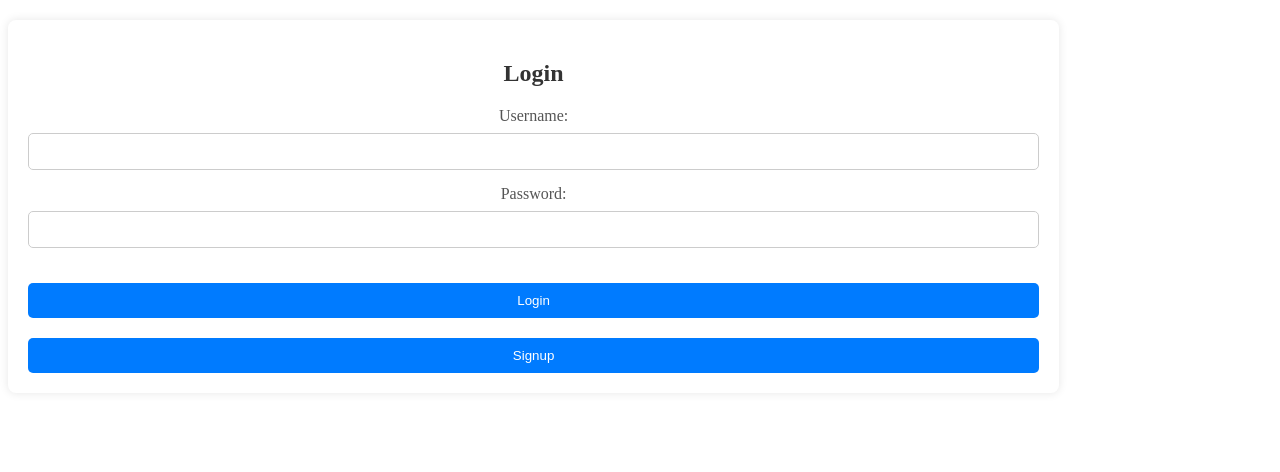
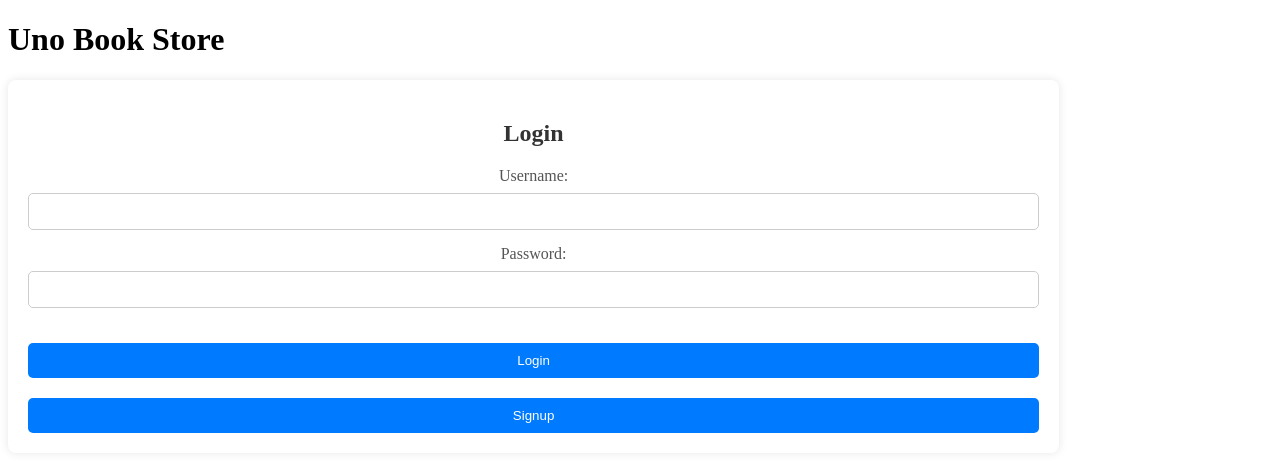
Before and after one commit to TrevinKotinek/CCGroupProject, an Angular app in the folder book-tables/: page /login in a window 1280 px wide. Shown: the top 472 px of the page. Built offline with nearby package versions, Linux system fonts and the light colour scheme.

Commit message:
updated the login module

```diff
--- a/book-tables/src/app/app-routing.module.ts
+++ b/book-tables/src/app/app-routing.module.ts
@@ -15,7 +15,8 @@ const routes:Routes = [
     {path:'all-books', component:AllBooksComponent},
     {path:'description', component:DescPageComponent},
     {path:'review/:', component:BookReviewComponent},
-    {path:'create-review/:', component:CreateReviewComponent}
+    {path:'create-review/:', component:CreateReviewComponent},
+    {path:'header', component:Headers}
 ]
 
 @NgModule({
--- a/book-tables/src/app/app.component.html
+++ b/book-tables/src/app/app.component.html
@@ -1,12 +1,2 @@
-<div id="header">
-    <div id="logout" *ngIf="userId">
-      Welcome, User ID: {{ userId }}!
-      <div id ="button">
-        <button (click)="logout()">Logout</button>
-      </div>
-    </div>
-    <div *ngIf="!userId">
-      <!-- Display login or registration links -->
-    </div>
-</div>
+<app-header></app-header>
 <router-outlet></router-outlet>
--- a/book-tables/src/app/app.component.ts
+++ b/book-tables/src/app/app.component.ts
@@ -1,13 +1,4 @@
-import { HttpClient, HttpHeaders } from '@angular/common/http';
-import { Component, HostListener } from '@angular/core';
-import { FormBuilder } from '@angular/forms';
-import { Router } from '@angular/router';
-
-const authToken = localStorage.getItem('token')
-const headers = new HttpHeaders({
-  'Content-Type': 'application/json',
-  'Authorization': `Token ${authToken}`
-  });
+import { Component } from '@angular/core';
 
 
 @Component({
@@ -16,32 +7,5 @@ const headers = new HttpHeaders({
   styleUrls: ['./app.component.css']
 })
 export class AppComponent {
-  @HostListener("window:onbeforeunload",["$event"])
-    clearLocalStorage(){
-        localStorage.clear();
-  }
-
   title = 'book-tables';
-  userId: string | null = null;
-
-  constructor(private http: HttpClient, private router: Router){}
-
-  ngOnInit(): void {
-    this.userId = localStorage.getItem('username')
-  }
-
-  logout():void{
-    this.userId = null
-    localStorage.clear();
-    const username = this.userId;
-    this.http.post('http://localhost:8000/api/account/logout/', {username}, {headers})
-      .subscribe((response: any) => {
-        this.router.navigate(['/login']);
-      }, (error) => {
-        console.error('Logout failed:', error);
-        // Handle login error, show a message, etc.
-      });
-
-
-  }
 }
--- a/book-tables/src/app/app.module.ts
+++ b/book-tables/src/app/app.module.ts
@@ -14,6 +14,7 @@ import { CreateReviewComponent } from './create-review/create-review.component';
 import { FormsModule, ReactiveFormsModule } from '@angular/forms';
 import { SignupComponent } from './signup/signup.component';
 import { LoginComponent } from './login/login.component';
+import { HeaderComponent } from './header/header.component';
 
 
 @NgModule({
@@ -24,7 +25,8 @@ import { LoginComponent } from './login/login.component';
     BookReviewComponent,
     CreateReviewComponent,
     SignupComponent,
-    LoginComponent
+    LoginComponent,
+    HeaderComponent
   ],
   imports: [
     BrowserModule,
--- /dev/null
+++ b/book-tables/src/app/header/header.component.html
@@ -0,0 +1,17 @@
+<div id="header">
+    <div id="logout" *ngIf="hasUser()">
+        <h1>
+            Uno Book Store
+        </h1>
+
+        <div id ="button">
+        Welcome, User ID: {{ userId }}!
+        <button (click)="logout()">Logout</button>
+        </div>
+    </div>
+    <div *ngIf="!hasUser()">
+        <h1>
+            Uno Book Store
+        </h1>
+    </div>
+</div>
--- /dev/null
+++ b/book-tables/src/app/header/header.component.ts
@@ -0,0 +1,70 @@
+import { HttpClient, HttpHeaders } from '@angular/common/http';
+import { ChangeDetectionStrategy, ChangeDetectorRef, Component, NgZone } from '@angular/core';
+import { Router } from '@angular/router';
+
+const authToken = localStorage.getItem('token')
+const headers = new HttpHeaders({
+  'Content-Type': 'application/json',
+  'Authorization': `Token ${authToken}`
+  });
+
+@Component({
+  selector: 'app-header',
+  templateUrl: './header.component.html',
+  styleUrls: ['./header.component.css'],
+  changeDetection: ChangeDetectionStrategy.OnPush
+})
+export class HeaderComponent {
+
+  userId: string | null = null;
+
+  constructor(private http: HttpClient, private router: Router, private ref: ChangeDetectorRef, private _ngZone: NgZone){
+    this.ref.markForCheck();
+  }
+
+  hasUser():boolean{
+    if(this.userId != null)
+    {
+      return true;
+    }
+    else if(this.userId === null)
+    {
+      var currentUser = localStorage.getItem('username')
+      this.userId = currentUser
+      window.location.reload
+      console.log(this.userId)
+      console.log(localStorage.getItem('token'))
+      if(this.userId === null)
+      {
+        return false
+      }
+      else {
+        return true
+      }
+    }
+    else{
+      return true
+    }
+
+  }
+
+  ngOnInit(): void {
+  }
+
+
+  logout():void{
+    localStorage.clear();
+    this.userId = null
+    const username = this.userId;
+    this.router.navigate(['/login']);
+    this.http.post('http://localhost:8000/api/account/logout/', {username}, {headers})
+      .subscribe((response: any) => {
+      }, (error) => {
+        console.error('Logout failed:', error);
+        // Handle login error, show a message, etc.
+      });
+
+
+  }
+
+}
--- a/book-tables/src/app/login/login.component.ts
+++ b/book-tables/src/app/login/login.component.ts
@@ -20,7 +20,9 @@ export class LoginComponent {
   }
 
   ngOnInit() {
-    localStorage.clear();
+    if(localStorage.getItem('username') != null ){
+      this.router.navigate(['/all-books']);
+    }
   }
 
   onSubmit() {
@@ -29,6 +31,7 @@ export class LoginComponent {
       .subscribe((response: any) => {
         localStorage.setItem('token', response.token);
         localStorage.setItem('username', username);
+        window.location.reload();
         // Navigate to a secured page or perform other actions
         this.router.navigate(['/all-books']);
       }, (error) => {
```
Also changed, not shown: book-tables/src/app/header/header.component.css (added), 1 other file (tests, documents, lock files or other folders).
